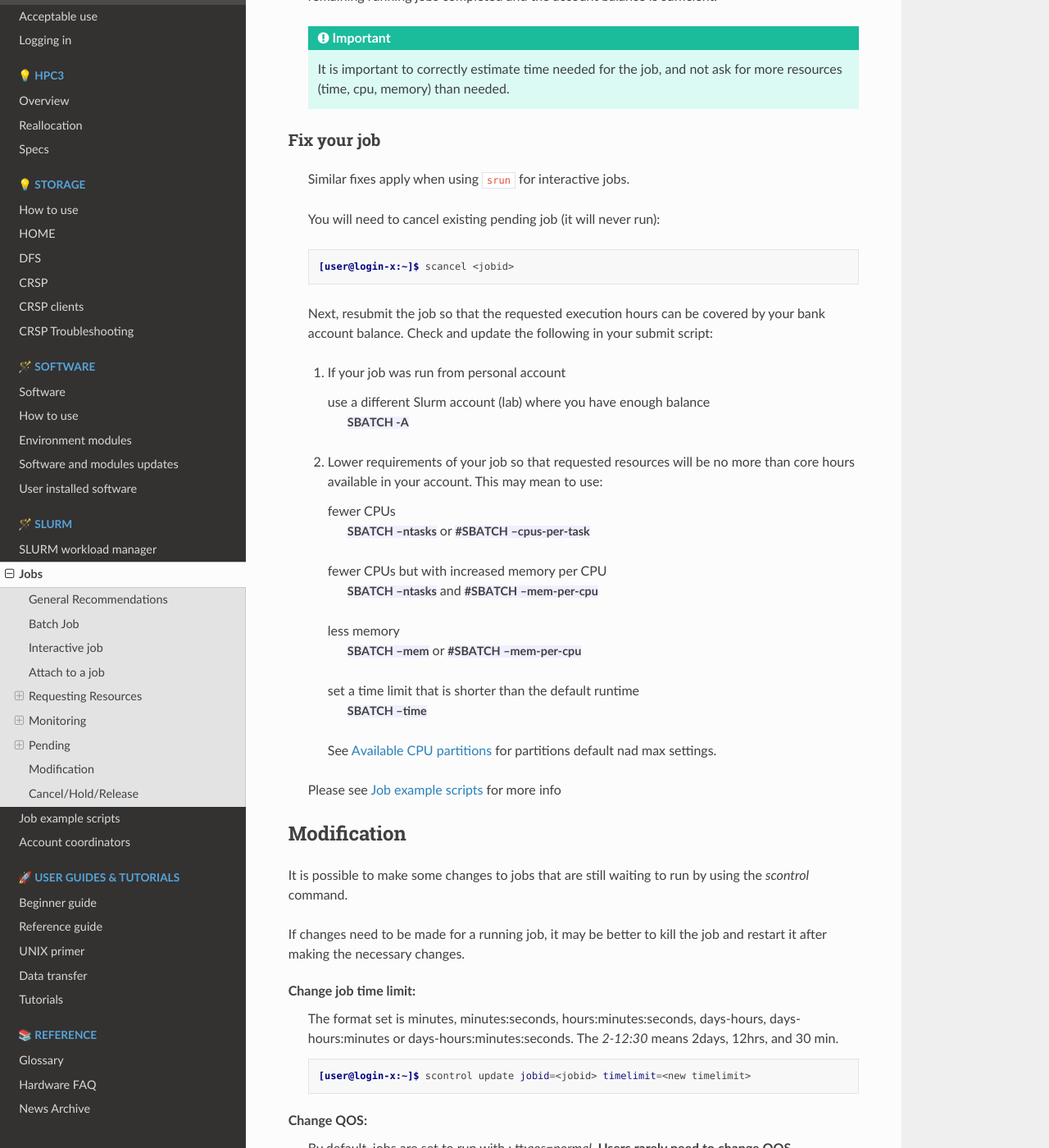
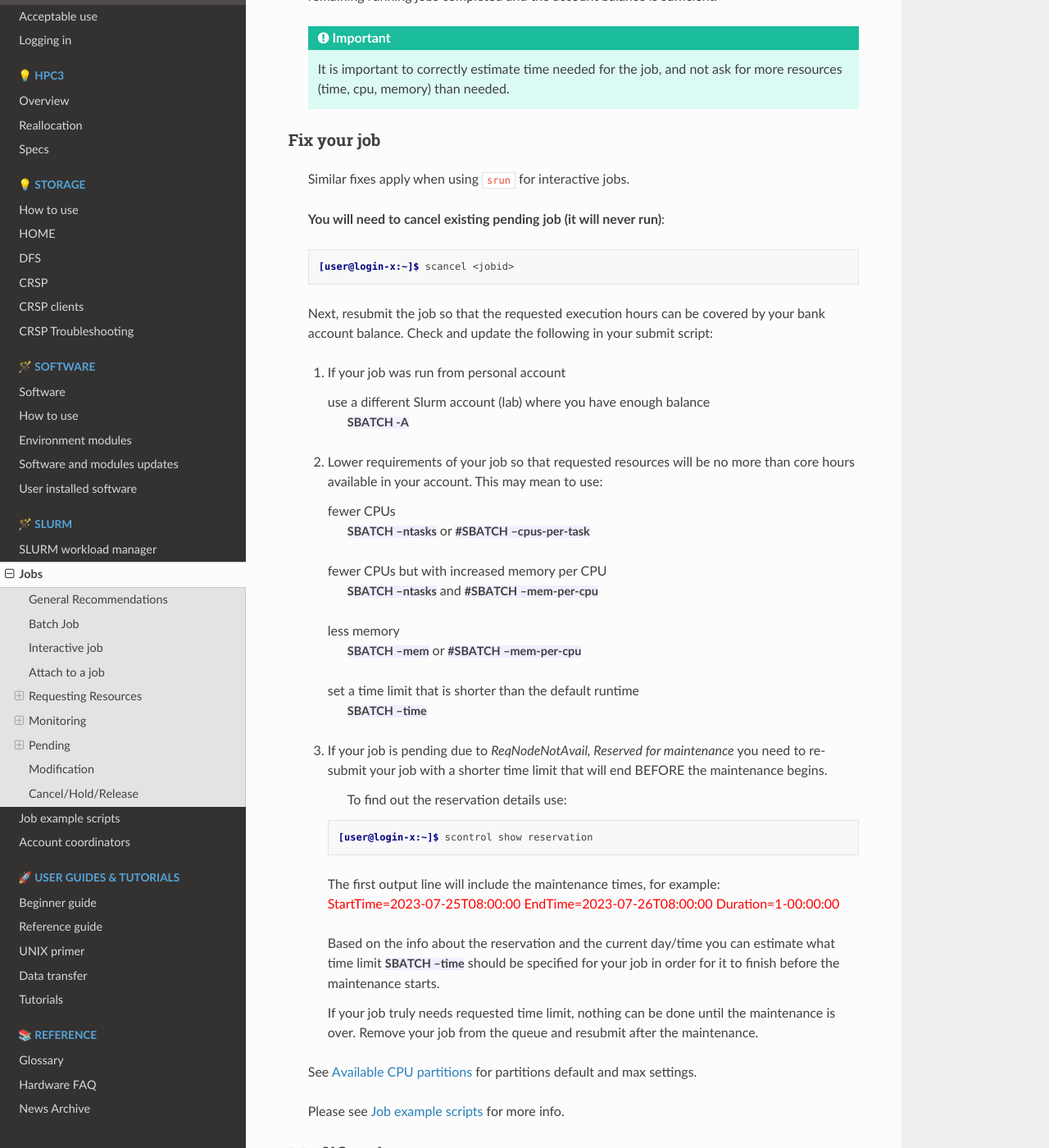
Before and after one commit to RCIC-UCI-Public/website-rcic, a Sphinx documentation site: the page built from docs/source/slurm/jobs.rst, in a window 1280 px wide and 1400 px high, scrolled down 19355 px. Shown: the whole window at 82% size. Built offline with Sphinx 7.4.7 and the Read the Docs theme 2.0.0, drawn with Linux system fonts in a browser that asks for light colours.

Commit message:
expand fix for job held due to maintenance

```diff
--- a/docs/source/slurm/jobs.rst
+++ b/docs/source/slurm/jobs.rst
@@ -976,7 +976,7 @@ Fix your job
 
    Similar fixes apply when using ``srun`` for interactive jobs.
 
-   You will need to cancel existing pending job (it will never run):
+   **You will need to cancel existing pending job (it will never run)**:
 
    .. code-block:: console
 
@@ -1006,9 +1006,29 @@ Fix your job
       |   :tt:`SBATCH --time`
 
 
-      See :ref:`available partitions` for partitions default nad max settings.
+   3. If your job is pending  due to `ReqNodeNotAvail, Reserved for
+      maintenance` you need to re-submit your job with a shorter time limit
+      that will end BEFORE the maintenance begins.
 
-   Please see :ref:`job examples` for more info
+	  To find out the reservation details use:
+
+      .. code-block:: console
+
+         [user@login-x:~]$ scontrol show reservation
+
+      | The first output line will include the maintenance times, for example:
+      | :red:`StartTime=2023-07-25T08:00:00 EndTime=2023-07-26T08:00:00 Duration=1-00:00:00`
+
+      Based on the info about the reservation and the current day/time you can
+      estimate what time limit :tt:`SBATCH --time` should be specified for your job in order for
+      it to finish before the maintenance starts.
+
+      If your job truly needs requested time limit, nothing can be done until the maintenance is over.
+      Remove your job from the queue and resubmit after the maintenance.
+
+   See :ref:`available partitions` for partitions default and max settings.
+
+   Please see :ref:`job examples` for more info.
 
 .. _modify job:
 
```
